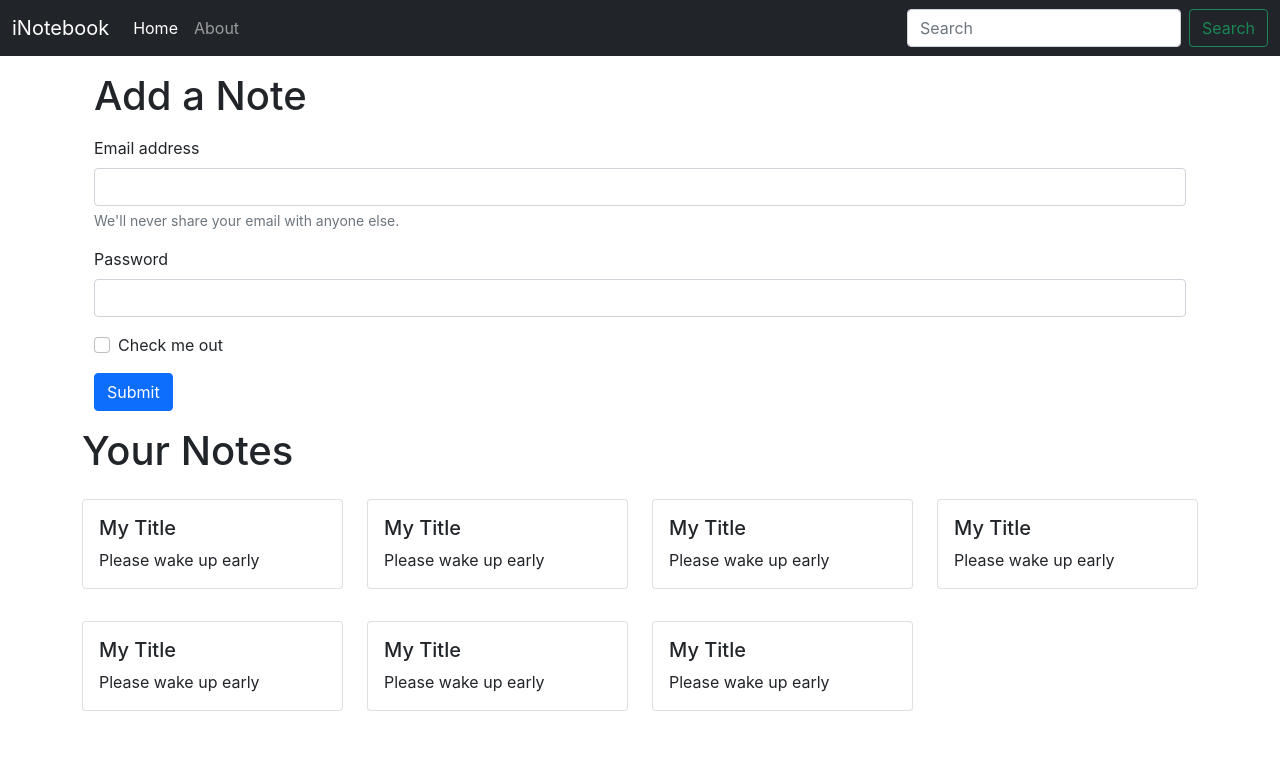
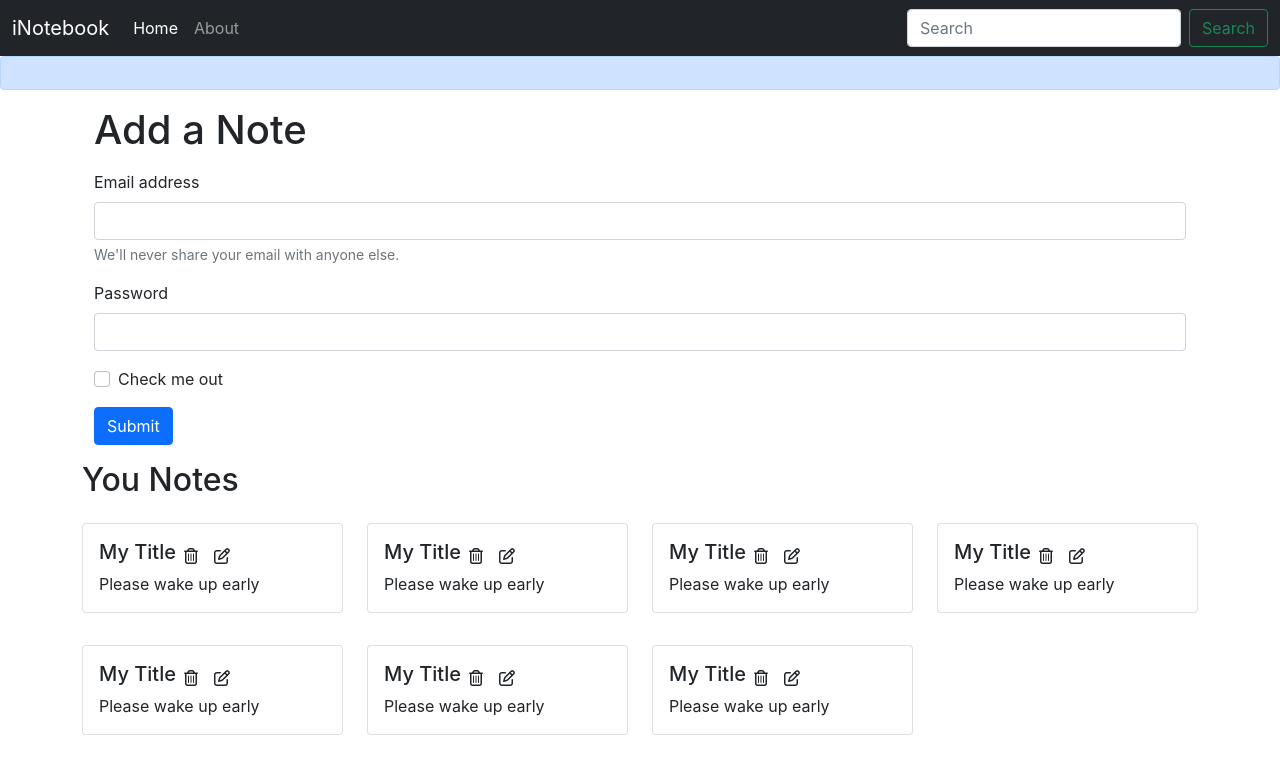
Before and after one commit to TusharRB/iNoteBook---MERN_App, a React (Create React App) app: page / in a window 1280 px wide. Shown: the top 774 px of the page. Built offline with nearby package versions, Linux system fonts and the light colour scheme.

Commit message:
font Awesome add icon

```diff
--- a/public/index.html
+++ b/public/index.html
@@ -44,6 +44,9 @@
       To create a production bundle, use `npm run build` or `yarn build`.
     -->
 
+    <!-- // font awesome code -->
+    <script src="https://kit.fontawesome.com/67b7195847.js" crossorigin="anonymous"></script>
+
   <!-- Option 1: Bootstrap Bundle with Popper -->
   <script src="https://cdn.jsdelivr.net/npm/bootstrap@5.1.3/dist/js/bootstrap.bundle.min.js"
     integrity="sha384-ka7Sk0Gln4gmtz2MlQnikT1wXgYsOg+OMhuP+IlRH9sENBO0LRn5q+8nbTov4+1p"
--- a/src/App.js
+++ b/src/App.js
@@ -5,12 +5,14 @@
 import Navbar from "./components/Navbar";
 import About from "./components/About";
 import NoteState from "./context/notes/NoteState";
+import { Alert } from "./components/Alert";
 function App() {
   return (
     <>
       <NoteState>
         <Router>
           <Navbar />
+          <Alert />
           <div className="container">
             <Routes>
 
--- /dev/null
+++ b/src/components/Alert.js
@@ -0,0 +1,11 @@
+import React from 'react'
+
+export const Alert = (props) => {
+    return (
+        <div>
+            <div class="alert alert-primary" role="alert">
+                {props.message}
+            </div>
+        </div>
+    )
+}
--- a/src/components/Home.js
+++ b/src/components/Home.js
@@ -7,20 +7,20 @@
             <div className="container my-3">
                 <h1>Add a Note</h1>
                 <form className='my-3'>
-                    <div class="mb-3">
-                        <label for="exampleInputEmail1" class="form-label">Email address</label>
-                        <input type="email" class="form-control" id="exampleInputEmail1" aria-describedby="emailHelp" />
-                        <div id="emailHelp" class="form-text">We'll never share your email with anyone else.</div>
+                    <div className="mb-3">
+                        <label htmlFor="exampleInputEmail1" className="form-label">Email address</label>
+                        <input type="email" className="form-control" id="exampleInputEmail1" aria-describedby="emailHelp" />
+                        <div id="emailHelp" className="form-text">We'll never share your email with anyone else.</div>
                     </div>
-                    <div class="mb-3">
-                        <label for="exampleInputPassword1" class="form-label">Password</label>
-                        <input type="password" class="form-control" id="exampleInputPassword1" />
+                    <div className="mb-3">
+                        <label htmlFor="exampleInputPassword1" className="form-label">Password</label>
+                        <input type="password" className="form-control" id="exampleInputPassword1" />
                     </div>
-                    <div class="mb-3 form-check">
-                        <input type="checkbox" class="form-check-input" id="exampleCheck1" />
-                        <label class="form-check-label" for="exampleCheck1">Check me out</label>
+                    <div className="mb-3 form-check">
+                        <input type="checkbox" className="form-check-input" id="exampleCheck1" />
+                        <label className="form-check-label" htmlFor="exampleCheck1">Check me out</label>
                     </div>
-                    <button type="submit" class="btn btn-primary">Submit</button>
+                    <button type="submit" className="btn btn-primary">Submit</button>
                 </form>
             </div>
             <Notes />
--- a/src/components/Noteitem.js
+++ b/src/components/Noteitem.js
@@ -4,10 +4,15 @@
     const { note } = props;
     return (
         <div className="col-md-3">
-            <div class="card my-3">
-                <div class ="card-body">
-                <h5 class ="card-title">{note.title}</h5>
-                <p class ="card-text">{note.description}</p>
+            <div className="card my-3">
+                <div className="card-body">
+                    <div className="d-flex align-items-center">
+                        <h5 className="card-title">{note.title}</h5>
+                        <i className="far fa-trash-alt mx-2"></i>
+                        <i className="far fa-edit mx-2"></i>
+                    </div>
+                    <p className="card-text">{note.description}</p>
+
                 </div>
             </div>
         </div>
--- a/src/components/Notes.js
+++ b/src/components/Notes.js
@@ -1,19 +1,19 @@
-import React , { useContext} from 'react'
-import noteContext from '../context/notes/noteContext';
+import React, {useContext} from 'react'
+import noteContext from "../context/notes/noteContext"
 import Noteitem from './Noteitem';
 
-function Notes() {
 
+const Notes = () => {
     const context = useContext(noteContext);
     // eslint-disable-next-line
-    const {notes,setNotes} = context;
+    const {notes, setNotes} = context;
     return (
         <div className="row my-3">
-            <h1>Your Notes</h1>
-            {notes.map((note) => {
-                return <Noteitem note={note} />;
+            <h2>You Notes</h2>
+            {notes.map((note)=>{
+                return <Noteitem key={note._id} note={note}/>
             })}
-        </div>
+            </div>
     )
 }
 
--- a/src/context/notes/NoteState.js
+++ b/src/context/notes/NoteState.js
@@ -14,7 +14,7 @@
           "__v": 0
         },
         {
-          "_id": "61322f19553781a8ca8d0e08",
+          "_id": "61322f1955378s1a8ca8d0e08",
           "user": "6131dc5e3e4037cd4734a066",
           "title": "My Title",
           "description": "Please wake up early",
@@ -23,7 +23,7 @@
           "__v": 0
         },
         {
-          "_id": "61322f19553781a8ca8d0e08",
+          "_id": "61322f19553781da8ca8d0e08",
           "user": "6131dc5e3e4037cd4734a066",
           "title": "My Title",
           "description": "Please wake up early",
@@ -32,7 +32,7 @@
           "__v": 0
         },
         {
-          "_id": "61322f19553781a8ca8d0e08",
+          "_id": "61322f19553781ass8ca8d0e08",
           "user": "6131dc5e3e4037cd4734a066",
           "title": "My Title",
           "description": "Please wake up early",
@@ -41,7 +41,7 @@
           "__v": 0
         },
         {
-          "_id": "61322f19553781a8ca8d0e08",
+          "_id": "61322f19553781a8sca8d0e08",
           "user": "6131dc5e3e4037cd4734a066",
           "title": "My Title",
           "description": "Please wake up early",
@@ -50,7 +50,7 @@
           "__v": 0
         },
         {
-          "_id": "61322f19553781a8ca8d0e08",
+          "_id": "61322f195s53781a8ca8d0e08",
           "user": "6131dc5e3e4037cd4734a066",
           "title": "My Title",
           "description": "Please wake up early",
@@ -59,7 +59,7 @@
           "__v": 0
         },
         {
-          "_id": "61322f19553781a8ca8d0e08",
+          "_id": "61322f1s9553781a8ca8d0e08",
           "user": "6131dc5e3e4037cd4734a066",
           "title": "My Title",
           "description": "Please wake up early",
--- a/src/index.css
+++ b/src/index.css
@@ -11,3 +11,7 @@
   font-family: source-code-pro, Menlo, Monaco, Consolas, 'Courier New',
     monospace;
 }
+
+i{
+  cursor: pointer;
+}
```
